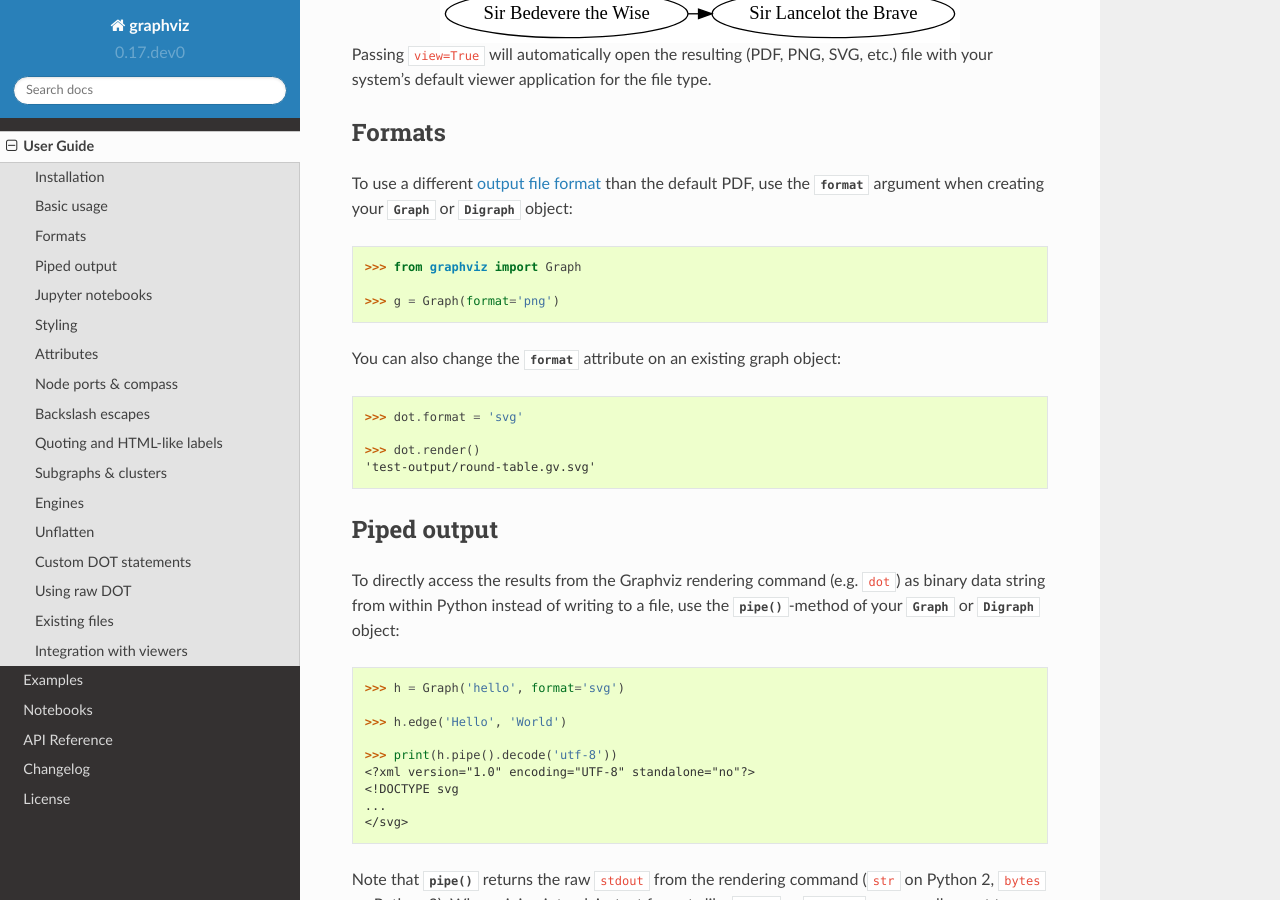
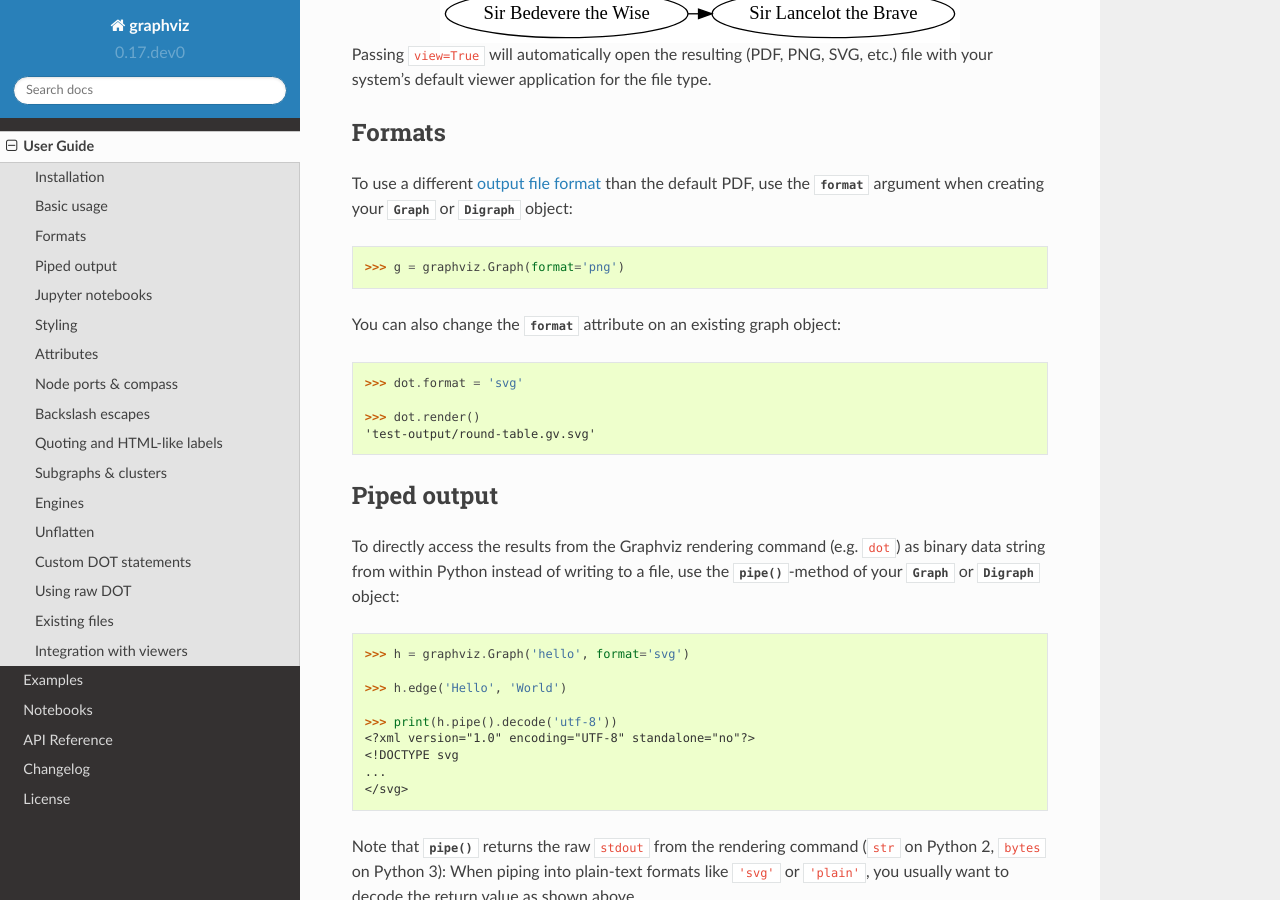
Before and after one commit to xflr6/graphviz, a Sphinx documentation site: the page built from docs/manual.rst, in a window 1280 px wide and 900 px high, scrolled down 2057 px. Built offline with Sphinx 7.4.7 and the Read the Docs theme 2.0.0, drawn with Linux system fonts in a browser that asks for light colours; the version number is read from the project's files by our own code; some of the changed text lies outside the part shown.

Commit message:
stick to top-level import in manual.rst

```diff
--- a/docs/manual.rst
+++ b/docs/manual.rst
@@ -61,9 +61,9 @@ Create a graph by instantiating a new :class:`.Graph` or
 
 .. code:: python
 
-    >>> from graphviz import Digraph
+    >>> import graphviz
 
-    >>> dot = Digraph(comment='The Round Table')
+    >>> dot = graphviz.Digraph(comment='The Round Table')
 
     >>> dot  #doctest: +ELLIPSIS
     <graphviz.dot.Digraph object at 0x...>
@@ -130,9 +130,7 @@ To use a different `output file format`_ than the default PDF, use the
 
 .. code:: python
 
-    >>> from graphviz import Graph
-
-    >>> g = Graph(format='png')
+    >>> g = graphviz.Graph(format='png')
 
 You can also change the :attr:`~.Graph.format` attribute on an existing graph
 object:
@@ -155,7 +153,7 @@ use the :meth:`~.Graph.pipe`-method of your :class:`.Graph` or
 
 .. code:: python
 
-    >>> h = Graph('hello', format='svg')
+    >>> h = graphviz.Graph('hello', format='svg')
 
     >>> h.edge('Hello', 'World')
 
@@ -202,7 +200,7 @@ graph, nodes, and edges.
 
 .. code:: python
 
-    >>> ps = Digraph(name='pet-shop', node_attr={'shape': 'plaintext'})
+    >>> ps = graphviz.Digraph(name='pet-shop', node_attr={'shape': 'plaintext'})
 
     >>> ps.node('parrot')
     >>> ps.node('dead')
@@ -240,7 +238,7 @@ with the target as first argument:
 
 .. code:: python
 
-    >>> ni = Graph('ni')
+    >>> ni = graphviz.Graph('ni')
 
     >>> ni.attr('node', shape='rarrow')
     >>> ni.node('1', 'Ni!')
@@ -262,6 +260,7 @@ key-value pairs targeting the current (sub-)graph (e.g. for ``rankdir``,
     >>> ni.attr(rankdir='LR')
 
     >>> ni.edges(['12', '23', '34', '45'])
+
     >>> print(ni.source)  # doctest: +NORMALIZE_WHITESPACE
     graph ni {
         node [shape=rarrow]
@@ -300,7 +299,7 @@ colon-free ``name`` together with the wanted ``label``:
 
 .. code:: python
 
-    >>> cpp = Digraph('C++')
+    >>> cpp = graphviz.Digraph('C++')
 
     >>> cpp.node('A', 'std::string')
     >>> cpp.node('B', '"spam"')
@@ -331,9 +330,11 @@ instead (same solution as proposed for the stdlib :mod:`re` module):
 
 .. code:: python
 
-    >>> e = Digraph()
+    >>> e = graphviz.Digraph()
+
     >>> e.node('backslash', label=r'\\')
     >>> e.node('multi_line', label=r'centered\nleft\lright\r')
+
     >>> print(e.source)  # doctest: +NORMALIZE_WHITESPACE
     digraph {
         backslash [label="\\"]
@@ -349,9 +350,10 @@ be rendered literally), use the :func:`.escape` function (cf. the
 
 .. code:: python
 
-    >>> from graphviz import escape
-    >>> bs = Digraph()
-    >>> bs.node(escape('\\'))
+    >>> bs = graphviz.Digraph()
+
+    >>> bs.node(graphviz.escape('\\'))
+
     >>> print(bs.source)  # doctest: +NORMALIZE_WHITESPACE
     digraph {
         "\\"
@@ -374,9 +376,11 @@ automatically take care of quoting (and escaping quotes)
 
 .. code:: python
 
-    >>> q = Digraph()
+    >>> q = graphviz.Digraph()
+
     >>> q.edge('spam', 'eggs eggs')
     >>> q.edge('node', '"here\'s a quote"')
+
     >>> print(q.source)  # doctest: +NORMALIZE_WHITESPACE
     digraph {
         spam -> "eggs eggs"
@@ -389,7 +393,8 @@ the engine as special **HTML string** that can be used for `HTML-like labels`_:
 
 .. code:: python
 
-    >>> h = Graph('html_table')
+    >>> h = graphviz.Graph('html_table')
+
     >>> h.node('tab', label='''<<TABLE>
     ...  <TR>
     ...    <TD>left</TD>
@@ -407,9 +412,10 @@ workaround was to add leading or trailing space, e.g. ``label=' <>'``):
 
 .. code:: python
 
-    >>> from graphviz import nohtml
-    >>> d = Digraph(format='svg')
-    >>> d.node('diamond', label=nohtml('<>'))
+    >>> d = graphviz.Digraph(format='svg')
+
+    >>> d.node('diamond', label=graphviz.nohtml('<>'))
+
     >>> print(d.source)  # doctest: +NORMALIZE_WHITESPACE
     digraph {
         diamond [label="<>"]
@@ -436,10 +442,10 @@ First usage option, with ``graph`` as the only argument:
 
 .. code:: python
 
-    >>> p = Graph(name='parent')
+    >>> p = graphviz.Graph(name='parent')
     >>> p.edge('spam', 'eggs')
 
-    >>> c = Graph(name='child', node_attr={'shape': 'box'})
+    >>> c = graphviz.Graph(name='child', node_attr={'shape': 'box'})
     >>> c.edge('foo', 'bar')
 
     >>> p.subgraph(c)
@@ -448,7 +454,7 @@ Second usage, with a ``with``-block (omitting the ``graph`` argument):
 
 .. code:: python
 
-    >>> p = Graph(name='parent')
+    >>> p = graphviz.Graph(name='parent')
     >>> p.edge('spam', 'eggs')
 
     >>> with p.subgraph(name='child', node_attr={'shape': 'box'}) as c:
@@ -482,7 +488,8 @@ attributes are only relevant when rendering the subgraph independently
 
 .. code:: python
 
-    >>> p = Graph(name='parent')
+    >>> p = graphviz.Graph(name='parent')
+
     >>> with p.subgraph(name='child') as c:
     ...    c.edge('bacon', 'eggs')
     ...    c.render()  # doctest: +SKIP
@@ -497,7 +504,7 @@ graph, use the :attr:`~.Graph.engine` argument when creating your graph.
 
 .. code:: python
 
-    >>> g = Graph(engine='neato')
+    >>> g = graphviz.Graph(engine='neato')
 
 You can also change the :attr:`~.Graph.engine` attribute of an existing
 instance:
@@ -516,8 +523,10 @@ the unflatten_ preprocessor (`PDF <unflatten_pdf_>`_), use the
 
 .. code:: python
 
-    >>> w = Digraph()
+    >>> w = graphviz.Digraph()
+
     >>> w.edges(('0', str(i)) for i in range(1, 10))
+
     >>> w.view()  # doctest: +SKIP
 
 .. image:: _static/wide.svg
@@ -529,6 +538,7 @@ disconnected nodes.
 .. code:: python
 
     >>> u = w.unflatten(stagger=3)
+
     >>> u.view()  # doctest: +SKIP
 
 .. image:: _static/wide-unflatten-stagger-3.svg
@@ -541,6 +551,7 @@ The method returns a :class:`.Source` object that you can
 .. code:: python
 
     >>> u = w.unflatten(stagger=2)
+
     >>> u.view()  # doctest: +SKIP
 
 .. image:: _static/wide-unflatten-stagger-2.svg
@@ -557,7 +568,7 @@ Use its ``append()``- or ``extend()``-method:
 
 .. code:: python
 
-    >>> rt = Digraph(comment='The Round Table')
+    >>> rt = graphviz.Digraph(comment='The Round Table')
 
     >>> rt.body.append('\t"King Arthur" -> {\n\t\t"Sir Bedevere", "Sir Lancelot"\n\t}')
     >>> rt.edge('Sir Bedevere', 'Sir Lancelot', constraint='false')
@@ -584,9 +595,7 @@ the higher-level interface of :class:`.Graph` or :class:`.Digraph`), create a
 
 .. code:: python
 
-    >>> from graphviz import Source
-
-    >>> src = Source('digraph "the holy hand grenade" { rankdir=LR; 1 -> 2 -> 3 -> lob }')
+    >>> src = graphviz.Source('digraph "the holy hand grenade" { rankdir=LR; 1 -> 2 -> 3 -> lob }')
 
     >>> src  #doctest: +ELLIPSIS
     <graphviz.files.Source object at 0x...>
@@ -615,9 +624,7 @@ you can use the :func:`graphviz.render` function.
 
 .. code:: python
 
-    >>> from graphviz import render
-
-    >>> render('dot', 'png', 'test-output/holy-grenade.gv')  # doctest: +SKIP
+    >>> graphviz.render('dot', 'png', 'test-output/holy-grenade.gv')  # doctest: +SKIP
     'test-output/holy-grenade.gv.png'
 
 To directly display the graph of an existing DOT source file inside a
@@ -649,7 +656,8 @@ incremental workflow (and also preserve its intermediate steps):
 
     >>> import tempfile
 
-    >>> g = Graph()
+    >>> g = graphviz.Graph()
+
     >>> g.node('spam')
 
     >>> g.view(tempfile.mktemp('.gv'))  # doctest: +SKIP
```
